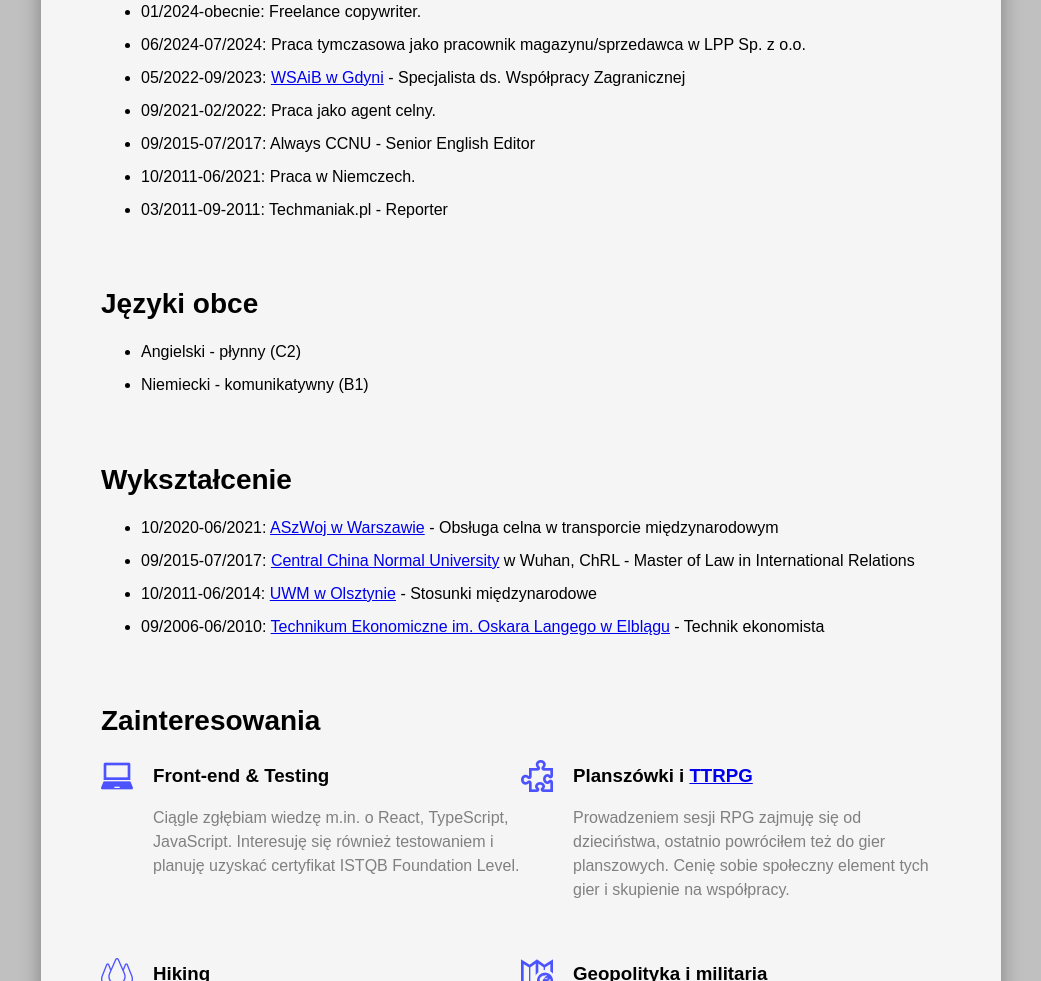
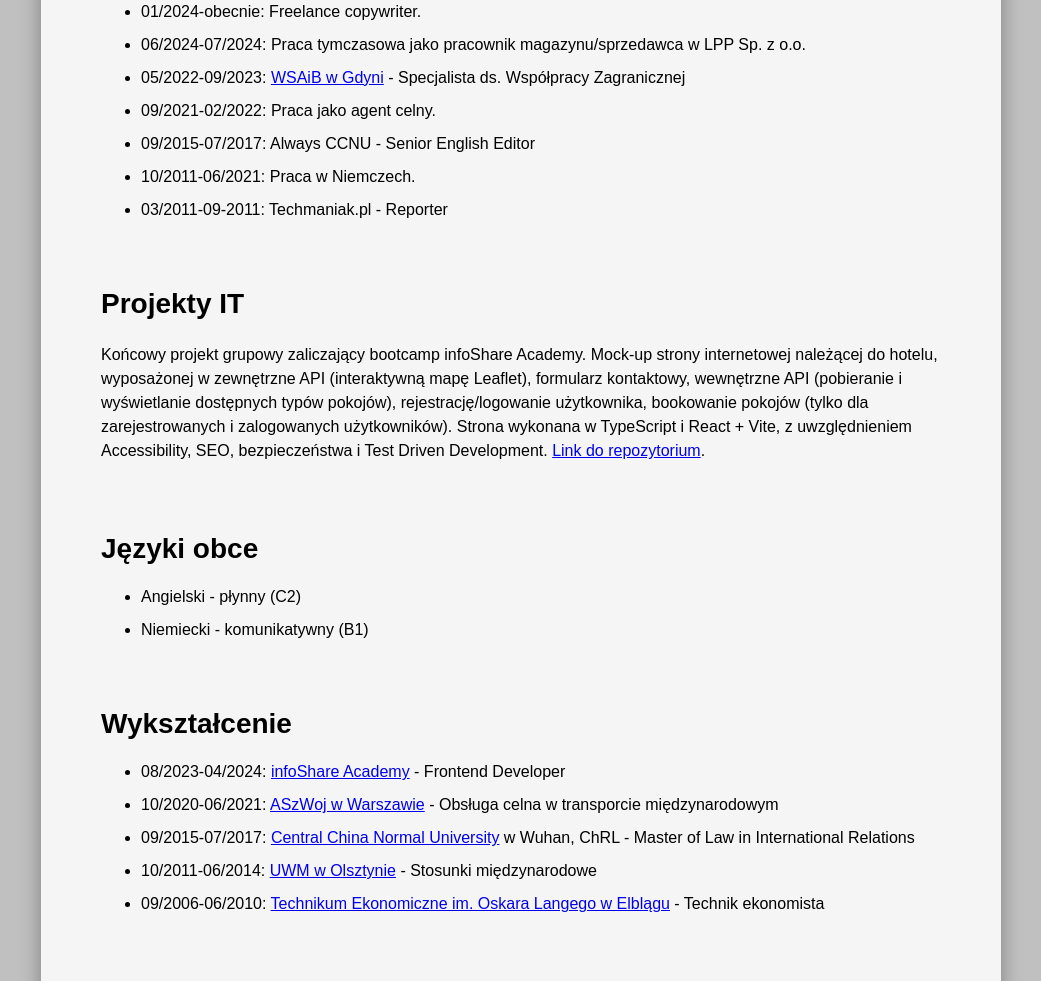
Before and after one commit to michal-ceterski/CV, a plain HTML site: page index.html in a window 1280 px wide. Shown: the part 634-1615 px from the top of the page, without its empty margins (119-1160 px from the left). Drawn offline with Linux system fonts and the light colour scheme.

Commit message:
Added Bootcamp Project & Education

```diff
--- a/index.html
+++ b/index.html
@@ -42,6 +42,11 @@
                         <li>03/2011-09-2011: Techmaniak.pl - Reporter</li>
                     </ul>
                 </section>
+                  <section>
+                    <h2>Projekty IT</h2>
+                    <p>Końcowy projekt grupowy zaliczający bootcamp infoShare Academy. Mock-up strony internetowej należącej do hotelu, wyposażonej w zewnętrzne API (interaktywną mapę Leaflet), formularz kontaktowy, wewnętrzne API (pobieranie i wyświetlanie dostępnych typów pokojów), rejestrację/logowanie użytkownika, bookowanie pokojów (tylko dla zarejestrowanych i zalogowanych użytkowników). Strona wykonana w TypeScript i React + Vite, z uwzględnieniem Accessibility, SEO, bezpieczeństwa i Test Driven Development. <a href="https://github.com/infoshareacademy/jfdzr12-project-react-dobra-ekipa">Link do repozytorium</a>.
+                    </p>
+                </section>
                 <section>
                     <h2>Języki obce</h2>
                     <ul>
@@ -52,6 +57,7 @@
                 <section>
                     <h2>Wykształcenie</h2>
                     <ul>
+                        <li>08/2023-04/2024: <a href="https://b2b.infoshareacademy.com/?gad_source=1&gclid=CjwKCAjw0aS3BhA3EiwAKaD2ZTZw7dSUJMFDDuZm_91-Lu5nCWKfJfM5rHpXYfTtmyasRWwBaMn8pBoCBm8QAvD_BwE">infoShare Academy</a> - Frontend Developer</li>
                         <li>10/2020-06/2021: <a href="https://www.wojsko-polskie.pl/aszwoj/">ASzWoj w Warszawie</a> - Obsługa celna w transporcie międzynarodowym</li>
                         <li>09/2015-07/2017: <a href="http://english.ccnu.edu.cn/">Central China Normal University</a> w Wuhan, ChRL - Master of Law in International Relations</li>
                         <li>10/2011-06/2014: <a href="https://uwm.edu.pl/">UWM w Olsztynie</a> - Stosunki międzynarodowe</li>
```
